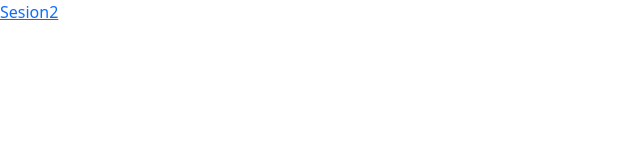
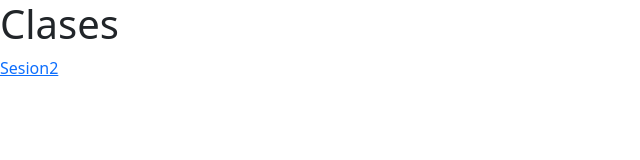
Before and after one commit to AldCls3322/MyProjectsInPUMM, a plain HTML site: page index.html in a window 1280 px wide. Shown: the whole page, without its empty margins (0-640 px from the left). Drawn offline with nearby package versions, Linux system fonts and the light colour scheme.

Commit message:
added a title for the first page

```diff
--- a/index.html
+++ b/index.html
@@ -8,7 +8,10 @@
     <link href="style.css" rel="stylesheet" type="text/css" />
   </head>
   <body>
+
+    <h1>Clases</h1>
     <a href="./Test1/index.html">Sesion2</a>
+
     <script src="script.js"></script>
   </body>
 </html>
```
